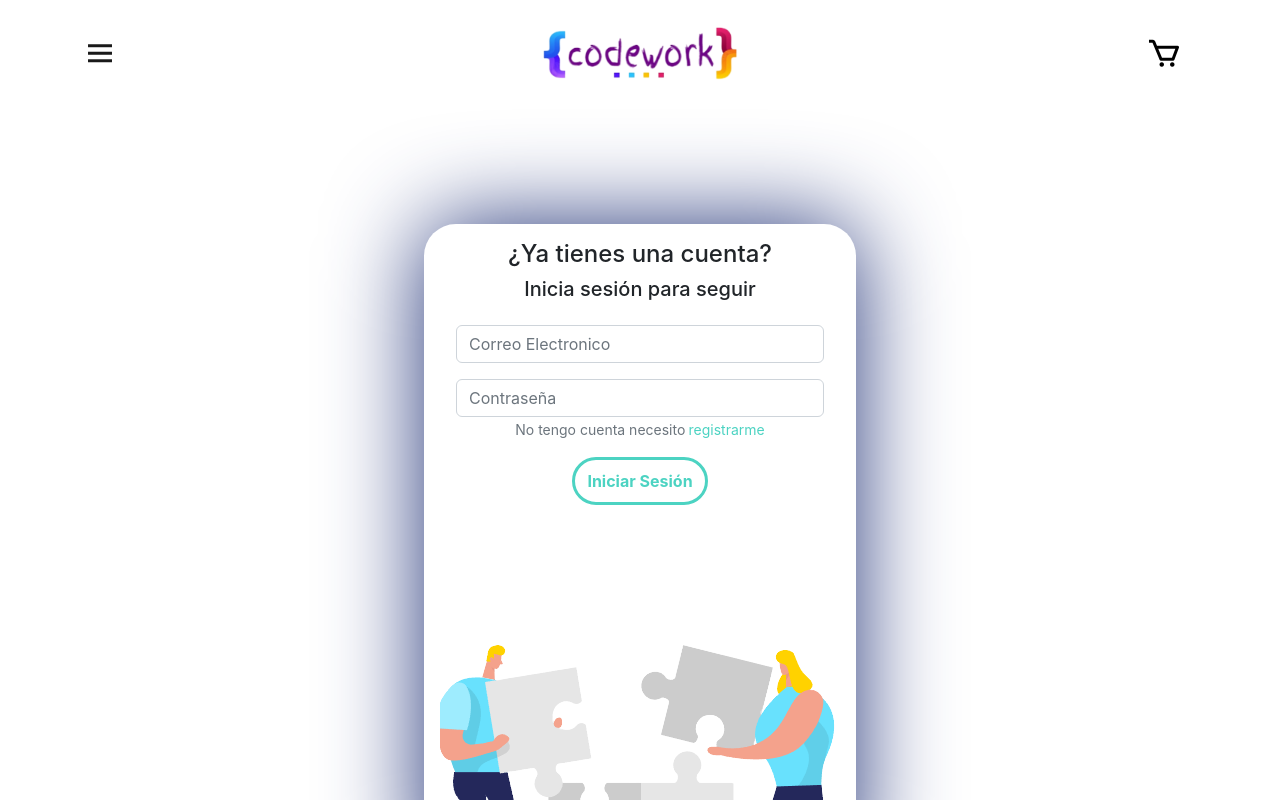
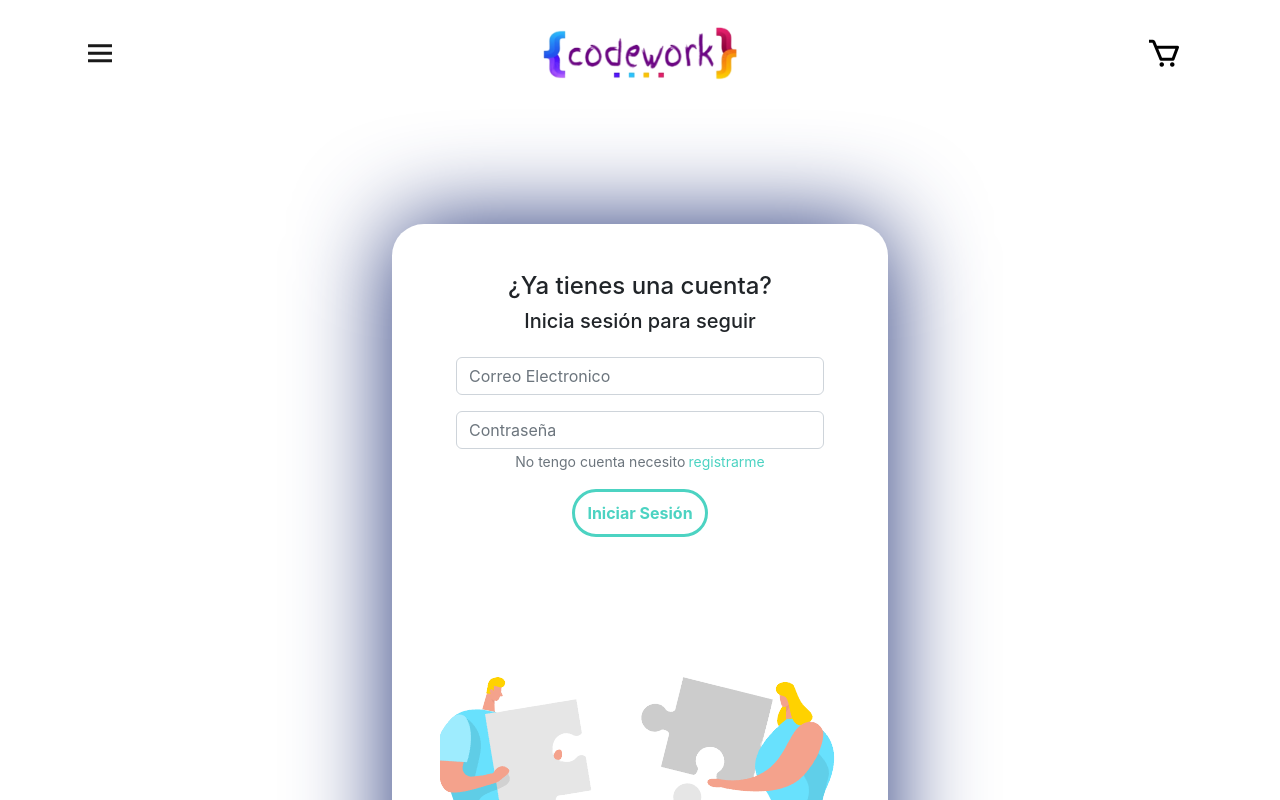
Before and after one commit to Alpha870/ecommerce-app, a React (Vite) app: page /login in a window 1280 px wide. Shown: the top 800 px of the page. Built offline with nearby package versions, Linux system fonts and the light colour scheme.

Commit message:
creando estilos login

```diff
--- a/client/components/Footer/Footer.css
+++ b/client/components/Footer/Footer.css
@@ -4,6 +4,7 @@
   padding: 3rem;
   background-color: #223378;
   color: white;
+  width: 100%;
 }
 
 .contacto {
--- a/client/components/Login/login.css
+++ b/client/components/Login/login.css
@@ -18,7 +18,7 @@
   display: flex;
   justify-content: center;
   margin: 7rem 0rem;
-  padding: 1rem;
+  padding: 3rem;
   text-align: center;
   border: none;
   border-radius: 2rem;
```
